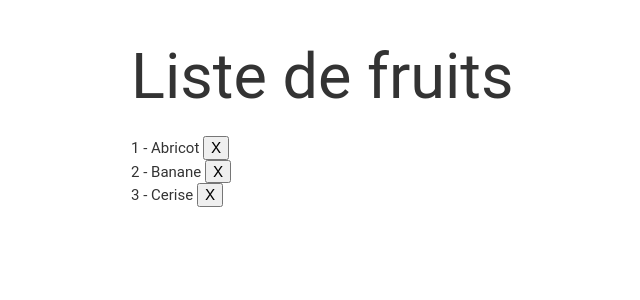
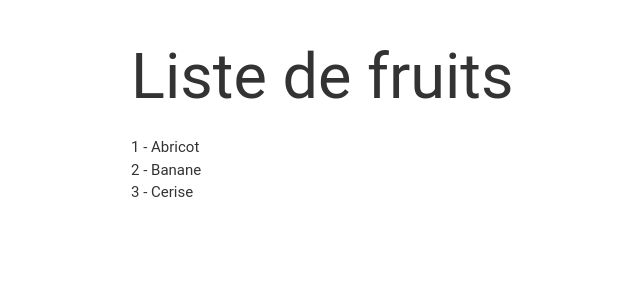
Before and after one commit to GrCOTE7/React, a React (Create React App) app: page / in a window 1280 px wide. Shown: the top 300 px of the page, without its empty margins (61-701 px from the left). Built offline with nearby package versions, Linux system fonts and the light colour scheme.

Commit message:
Feat: Simplification

```diff
--- a/public/index.html
+++ b/public/index.html
@@ -4,6 +4,7 @@
 <head>
   <meta charset="UTF-8">
   <meta name="viewport" content="width=device-width, initial-scale=1.0">
+  <meta name="description" content ="Basics tests React">
   <title>Pokemon-App</title>
 <link rel="stylesheet" href="https://cdnjs.cloudflare.com/ajax/libs/materialize/1.0.0/css/materialize.min.css">
 </head>
--- a/src/App.tsx
+++ b/src/App.tsx
@@ -9,8 +9,7 @@ function App() {
     { id: 3, nom: "Cerise" }
   ]);
 
-  // Comporments (Comportements, évènements)
-
+  // Events (Behaviors, events)
 
   // Render (Affichage)
   return (
@@ -21,7 +20,7 @@ function App() {
       <ul>
         {fruits.map((fruit) => (
           <li>
-            {fruit.id} - {fruit.nom} <button>X</button>
+            {fruit.id} - {fruit.nom}
           </li>
         ))}
       </ul>
```
